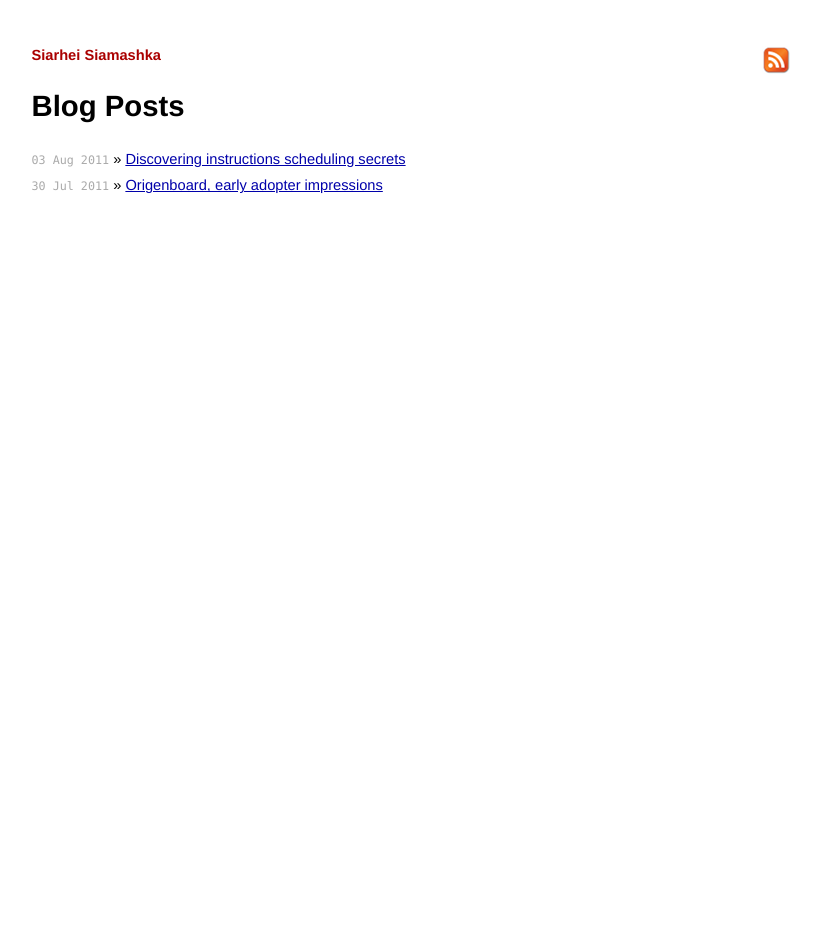
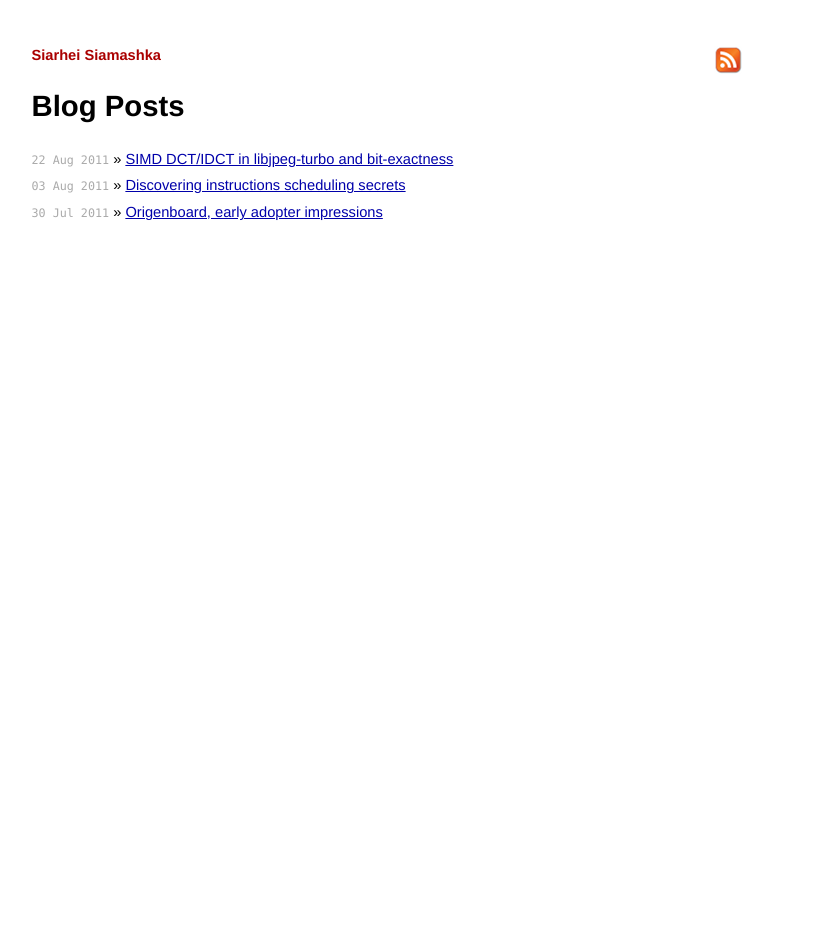
Before and after one commit to ssvb/ssvb.github.com, a Jekyll site: the page built from index.html, in a window 1280 px wide. Shown: the whole page, without its empty margins (227-1048 px from the left). Built offline with Jekyll 4.4.1, drawn with Linux system fonts in a browser that asks for light colours; Markdown is read by kramdown in place of the engine named in the settings; comment, search, counter and statistics services are not loaded; some of the changed lines change nothing that is shown.

Commit message:
SIMD DCT/IDCT in libjpeg-turbo and bit-exactness blog post

```diff
--- /dev/null
+++ b/_posts/2011-08-22-simd-idct-libjpeg-turbo-bitexactness.md
@@ -0,0 +1,237 @@
+---
+layout: post
+title: SIMD DCT/IDCT in libjpeg-turbo and bit-exactness
+---
+
+{{ page.title }}
+================
+
+[libjpeg-turbo](http://libjpeg-turbo.virtualgl.org/) is currently the fastest
+open source jpeg encoder/decoder to the best of my knowledge. Achieving good
+performance in libjpeg-turbo would be impossible without using SIMD instructions
+available in modern processors. The optimizations for MMX/SSE2 capable x86
+processors existed in libjpeg-turbo for a while, and now [support for ARM NEON is also coming in the next
+libjpeg-turbo 1.2 release](http://sourceforge.net/mailarchive/message.php?msg_id=27971725).
+
+One of the important parts of libjpeg-turbo, which benefits from SIMD
+optimizations is [DCT/iDCT](http://en.wikipedia.org/wiki/JPEG#Discrete_cosine_transform).
+For the obvious practical reasons (easier testing and maintenance and full
+compatibility with the older versions), it makes a lot of sense to ensure that SIMD
+optimized code produces exactly the same results as C code.
+That is, unless there are some really good reasons not to do so (for example,
+if the algorithm is a bad match for the instruction set of some particular processor).
+
+And there are naturally some potential pitfalls on the bit-exactness road. In order
+to use SIMD efficiently, it is important to use the smallest possible data type
+in calculations. The C code is happy to use 32-bit variables and
+"32-bit * 32-bit -> 32-bit" multiplications. But for the SIMD code,
+using 16-bit data means that we can pack more information into a single
+register and process more of it in parallel, saving CPU cycles. But using 16-bit
+calculations, we need to be sure that there are no overflows.
+
+DCT takes 8x8 blocks of samples with the values in [-128, 127] range and produces
+blocks of 8x8 DCT coefficients in [-1024, 1023] range. IDCT can convert
+the DCT coefficients back to the original 8-bit samples. Mathematically,
+the original samples can be perfectly reconstructed. But practically,
+there may be rounding errors and some extra loss of precision due to
+quantization. And there is one very important thing to note. Any arbitrary 8x8 block of [-128, 127] samples
+passed through DCT produces a 8x8 block of coefficients in [-1024, 1023] range. But any
+arbitrary 8x8 block of [-1024, 1023] coefficients does not necessarily produce
+8x8 block of [-128, 127] samples when passed through IDCT. Some of the samples
+may be well outside [-128, 127] range. Searching on the Internet reveals
+[some information](http://www.sciencedirect.com/science/article/pii/S0923596596000422), which says
+that the range of IDCT output may be as large as [-1805, 1805]. Obviously, there is no
+way for such arbitrarily selected DCT coefficients to have been generated by
+the forward DCT with the normal [-128, 127] input in the first place. However, it is
+possible to hand craft JPEG bitstreams and embed any arbitrary DCT coefficients
+there, so the decoder has to handle them somehow.
+
+When developing SIMD optimized IDCT implementation, apparently there are two separate cases to consider:
+
+* decoding the files generated by a normal jpeg encoder (DCT coefficients are generated by a normal forward DCT from [-128, 127] samples)
+* decoding some bogus out-of-range data (DCT coefficients are generated in some arbitrary way)
+
+For the former, the decoding result is better to be well defined and bit-exact when
+compared to C impementation. The latter is a bit of gray area. On one hand, still
+producing the same results as C would be nice. On the other hand, if producing
+the same results as C regresses performance, then it is clearly not so desirable.
+Also we may need to look carefully in the spec, just to see how the out-of-range
+DCT coefficients data fits into it and whether it is allowed. What if some cleverly
+optimized jpeg encoder tries to use them for some purpose?
+
+But now it's time for some experiments. Generating hand crafted DCT coefficients
+is actually quite easy by modifying libjpeg code and using cjpeg tool. It is a simple matter of just hacking
+[convsamp](http://libjpeg-turbo.svn.sourceforge.net/viewvc/libjpeg-turbo/tags/1.1.1/jcdctmgr.c?revision=658&view=markup) function
+and injecting the samples data there.
+
+### Quirks in the C code
+
+The first victim of these experiments is actually not SIMD, but C implementation. The comment from
+[jdmaster.c](http://libjpeg-turbo.svn.sourceforge.net/viewvc/libjpeg-turbo/tags/1.1.1/jdmaster.c?revision=658&view=markup)
+explains:
+{% highlight irc %}
+MASK is 2 bits wider than legal sample data, ie 10 bits for 8-bit
+samples.  Under normal circumstances this is more than enough range and
+a correct output will be generated; with bogus input data the mask will
+cause wraparound, and we will safely generate a bogus-but-in-range output.
+{% endhighlight %}
+
+So what happens if we deliberately generate a jpeg file, which can decode to such
+very much out of range samples? One of the variants of 8x8 DCT coefficients for this purpose can be the following:
+<table class="matrix" style="table-layout:fixed;">
+<tr><td style="width: 30px;">-1024<td>0<td>0<td>0<td>0<td>0<td>0<td>0
+<tr><td>0<td>0<td>0<td>0<td>0<td>0<td>0<td>0
+<tr><td>0<td>0<td>0<td>0<td>0<td>0<td>0<td>0
+<tr><td>0<td>0<td>0<td>0<td>0<td>0<td>0<td>0
+<tr><td>0<td>0<td>0<td>0<td>0<td>0<td>0<td>0
+<tr><td>0<td>0<td>0<td>0<td>0<td>0<td>0<td>0
+<tr><td>0<td>0<td>0<td>0<td>0<td>0<td>0<td>0
+<tr><td>0<td>0<td>0<td>0<td>0<td>0<td>0<td>0
+</table>
+
+And the results of decoding this hand crafted sample are below. You may want to pay
+special attention to the leftmost image, because it links to the bogus jpeg file itself
+and gets decoded by the jpeg library used by your browser.
+<table class="standard">
+<td>original file, decoded<br> by your browser
+<td>decoded using<br><a href="http://libjpeg-turbo.svn.sourceforge.net/viewvc/libjpeg-turbo/tags/1.1.1/jidctint.c?revision=658&view=markup">jpeg_idct_islow</a>
+<td>decoded using<br><a href="http://libjpeg-turbo.svn.sourceforge.net/viewvc/libjpeg-turbo/tags/1.1.1/simd/jiss2int-64.asm?revision=658&view=markup">jsimd_idct_islow_sse2</a>
+<tr>
+<td><img src ="/images/2011-08-22-range-mask.jpg" alt="2011-08-22-range-mask.jpg"</img>
+<td><img src ="/images/2011-08-22-range-mask-c.png" alt="2011-08-22-range-mask-c.png"</img>
+<td><img src ="/images/2011-08-22-range-mask-sse2.png" alt="2011-08-22-range-mask-sse2.png"</img>
+</table>
+
+The rightmost image (decoded by SSE2 implementation from libjpeg-turbo 1.1.1) does not have
+any range limitations and always performs correct clamping to bring the color into [0, 255] range.
+So the color of some 8x8 tiles gets saturated to white. The C implementation wraps
+around and shows the same tiles as black.
+
+### Quirks in the SIMD optimized code
+
+As mentioned earlier, SIMD relies a lot on 16-bit arithmetics. And looking at
+[ISLOW IDCT](http://libjpeg-turbo.svn.sourceforge.net/viewvc/libjpeg-turbo/tags/1.1.1/jidctint.c?revision=658&view=markup) C code,
+there is an obvious case of potential overflow:
+{% highlight c %}
+    /* Odd part per figure 8; the matrix is unitary and hence its
+     * transpose is its inverse.  i0..i3 are y7,y5,y3,y1 respectively.
+     */
+
+    tmp0 = (INT32) wsptr[7];
+    tmp1 = (INT32) wsptr[5];
+    tmp2 = (INT32) wsptr[3];
+    tmp3 = (INT32) wsptr[1];
+
+    z1 = tmp0 + tmp3;
+    z2 = tmp1 + tmp2;
+    z3 = tmp0 + tmp2;
+    z4 = tmp1 + tmp3;
+    z5 = MULTIPLY(z3 + z4, FIX_1_175875602); /* sqrt(2) * c3 */
+{% endhighlight %}
+The 16-bit values from wsptr[1], wsptr[3], wsptr[5] and wsptr[7] are all added
+together and passed as an argument to MULTIPLY macro, which is supposed to
+be able to treat its arguments as 16-bit values (so this sum must fit 16 bits).
+And this can easily overflow on the second pass if the DCT coefficients
+feeded to IDCT function contain arbitrary [-1024, 1023] input. The comment
+stating that
+{% highlight irc %}
+The outputs of the first pass are scaled up by PASS1_BITS bits so that
+they are represented to better-than-integral precision. These outputs
+require BITS_IN_JSAMPLE + PASS1_BITS + 3 bits; this fits in a 16-bit word
+with the recommended scaling.
+{% endhighlight %}
+clearly applies to the case whan handling the "normal" DCT coefficients
+data. Because "BITS_IN_JSAMPLE + PASS1_BITS + 3" is equal to 13, we
+have enough of headroom to add 4 such values together without
+overflowing 16 bits. But again, this is not true for the arbitrary hand
+crafted [-1024, 1023] coefficients data. In any case, the C implementation
+uses 32-bit variables and we have no luck reproducing this overflow with it :)
+
+The equivalent SSE2 code is a little bit different:
+{% highlight nasm %}
+        ; -- Odd part
+
+        movdqa  xmm4, XMMWORD [XMMBLOCK(1,0,rsi,SIZEOF_JCOEF)]
+        movdqa  xmm6, XMMWORD [XMMBLOCK(3,0,rsi,SIZEOF_JCOEF)]
+        pmullw  xmm4, XMMWORD [XMMBLOCK(1,0,rdx,SIZEOF_ISLOW_MULT_TYPE)]
+        pmullw  xmm6, XMMWORD [XMMBLOCK(3,0,rdx,SIZEOF_ISLOW_MULT_TYPE)]
+        movdqa  xmm1, XMMWORD [XMMBLOCK(5,0,rsi,SIZEOF_JCOEF)]
+        movdqa  xmm3, XMMWORD [XMMBLOCK(7,0,rsi,SIZEOF_JCOEF)]
+        pmullw  xmm1, XMMWORD [XMMBLOCK(5,0,rdx,SIZEOF_ISLOW_MULT_TYPE)]
+        pmullw  xmm3, XMMWORD [XMMBLOCK(7,0,rdx,SIZEOF_ISLOW_MULT_TYPE)]
+
+        movdqa  xmm5,xmm6
+        movdqa  xmm7,xmm4
+        paddw   xmm5,xmm3               ; xmm5=z3
+        paddw   xmm7,xmm1               ; xmm7=z4
+
+        ; (Original)
+        ; z5 = (z3 + z4) * 1.175875602;
+        ; z3 = z3 * -1.961570560;  z4 = z4 * -0.390180644;
+        ; z3 += z5;  z4 += z5;
+        ;
+        ; (This implementation)
+        ; z3 = z3 * (1.175875602 - 1.961570560) + z4 * 1.175875602;
+        ; z4 = z3 * 1.175875602 + z4 * (1.175875602 - 0.390180644);
+
+        movdqa    xmm2,xmm5
+        movdqa    xmm0,xmm5
+        punpcklwd xmm2,xmm7
+        punpckhwd xmm0,xmm7
+        movdqa    xmm5,xmm2
+        movdqa    xmm7,xmm0
+        pmaddwd   xmm2,[rel PW_MF078_F117]      ; xmm2=z3L
+        pmaddwd   xmm0,[rel PW_MF078_F117]      ; xmm0=z3H
+        pmaddwd   xmm5,[rel PW_F117_F078]       ; xmm5=z4L
+        pmaddwd   xmm7,[rel PW_F117_F078]       ; xmm7=z4H
+{% endhighlight %}
+Here only the values of z3 (wsptr[3] + wsptr[7])
+and z4 (wsptr[1] + wsptr[5]) are calculated using 16-bit additions and then
+used as 16-bit operands for multiplication. The following DCT coefficients
+have been hand crafted with the intention to trigger "wsptr[3] + wsptr[7]" overflow:
+<table class="matrix">
+<tr><td>0<td>-724<td>0<td>-299<td>0<td>-724<td>0<td>300
+<tr><td>0<td>-1004<td>0<td>-416<td>0<td>-1004<td>0<td>416
+<tr><td>0<td>-946<td>0<td>-391<td>0<td>-946<td>0<td>392
+<tr><td>0<td>-851<td>0<td>-352<td>0<td>-851<td>0<td>352
+<tr><td>0<td>-724<td>0<td>-299<td>0<td>-724<td>0<td>300
+<tr><td>0<td>-569<td>0<td>-235<td>0<td>-569<td>0<td>235
+<tr><td>0<td>-391<td>0<td>-162<td>0<td>-391<td>0<td>162
+<tr><td>0<td>-199<td>0<td>-82<td>0<td>-199<td>0<td>82
+</table>
+
+And the decoding results of the generated sample are below:
+<table class="standard" style="align: center;">
+<td>original file, decoded<br> by your browser
+<td>decoded using<br><a href="http://libjpeg-turbo.svn.sourceforge.net/viewvc/libjpeg-turbo/tags/1.1.1/jidctint.c?revision=658&view=markup">jpeg_idct_islow</a><br>
+(correctly clamped)
+<td>decoded using<br><a href="http://libjpeg-turbo.svn.sourceforge.net/viewvc/libjpeg-turbo/tags/1.1.1/jidctint.c?revision=658&view=markup">jpeg_idct_islow</a>
+<td>decoded using<br><a href="http://libjpeg-turbo.svn.sourceforge.net/viewvc/libjpeg-turbo/tags/1.1.1/simd/jiss2int-64.asm?revision=658&view=markup">jsimd_idct_islow_sse2</a>
+<tr>
+<td><img src ="/images/2011-08-22-z3-overflow.jpg" alt="2011-08-22-z3-overflow.jpg"</img>
+<td><img src ="/images/2011-08-22-z3-overflow-c-clamped.png" alt="2011-08-22-z3-overflow-c-clamped.png"</img>
+<td><img src ="/images/2011-08-22-z3-overflow-c.png" alt="2011-08-22-z3-overflow-c.png"</img>
+<td><img src ="/images/2011-08-22-z3-overflow-sse2.png" alt="2011-08-22-z3-overflow-sse2.png"</img>
+</table>
+
+Funnily enough, the three images on the left are all different ("correctly clamped" is
+the case when C code is tweaked to solve the range problem described in the previous
+section). Comparing the leftmost image with each one of them can give some
+idea about what kind of IDCT implementation might be used on your computer.
+
+I think it's necessary to add a disclaimer just in case: this all only applies to decoding bogus out-of-range data.
+So the differences in decoding results can't be immediately considered a bug.
+
+### ARM NEON
+
+This whole blog post is actually the result of my mini-investigation, intended to clear the doubts
+that I got shortly after submitting
+[ARM NEON optimized ISLOW iDCT patch](http://sourceforge.net/tracker/?func=detail&aid=3394306&group_id=303195&atid=1278160).
+
+Just like SSE2 IDCT, ARM NEON code also has some overflows for the out-of-range data, but
+should be perfectly fine for the normal jpeg files. And it still can be easily tweaked
+to ensure no overflows even when handling any arbitrary [-1024, 1023] DCT coefficients.
+But this may cost a few extra CPU cycles.
+
+
+And one more final disclaimer: I'm not a hardcore multimedia expert, so may be easily wrong. Comments and corrections are surely welcome.
--- a/css/screen.css
+++ b/css/screen.css
@@ -54,6 +54,14 @@
 table,th,td {
   border: 1px solid #B0B0B0;
   padding: 1px;
+}
+
+.matrix {
+  table-layout:fixed;
+}
+
+.matrix table,th,td {
+  width: 38px;
 }
 
 /*****************************************************************************/
```
Also changed, not shown: images/2011-08-21-range-mask-c.png (added), images/2011-08-21-range-mask-sse2.png (added), images/2011-08-21-range-mask.jpg (added), images/2011-08-21-z3-overflow-c-clamped.png (added), images/2011-08-21-z3-overflow-c.png (added), images/2011-08-21-z3-overflow-sse2.png (added), images/2011-08-21-z3-overflow.jpg (added).
